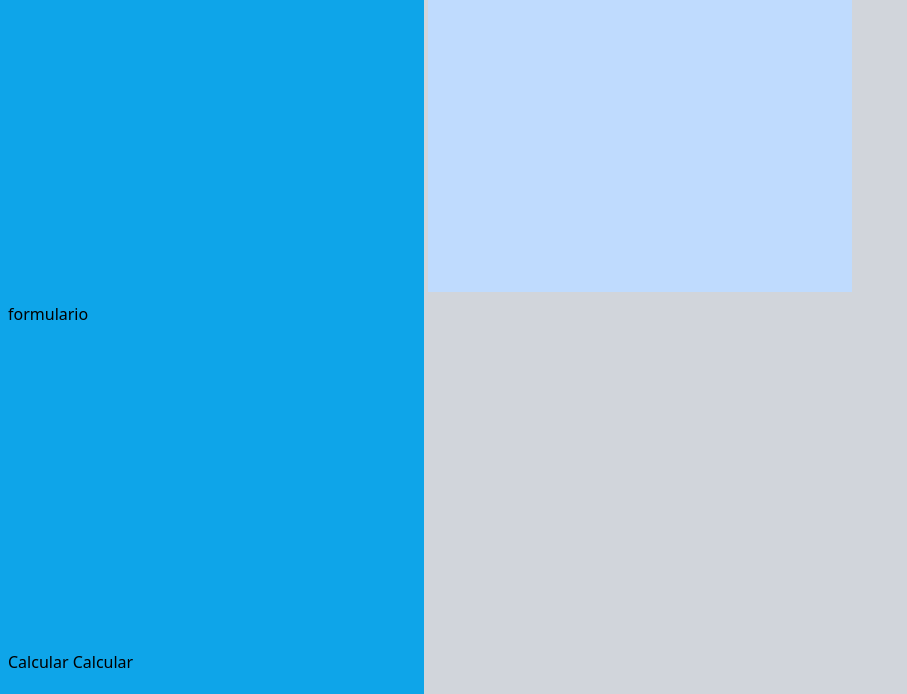
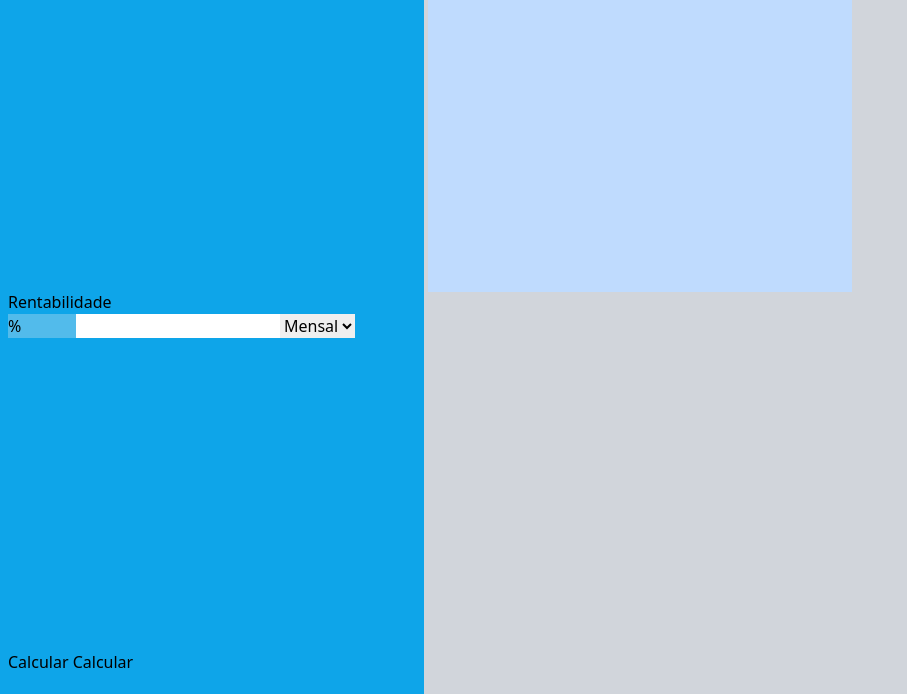
Before and after one commit to EngSivaldo/projCalcInvestJS, a website built with Vite: page index.html in a window 1280 px wide. Shown: the part 106-800 px from the top of the page, without its empty margins (0-907 px from the left). Built offline with nearby package versions, Linux system fonts and the light colour scheme.

Commit message:
criado  formulario de rentabilidade

```diff
--- a/index.html
+++ b/index.html
@@ -9,9 +9,19 @@
   <body class="h-dvh grid gap-1 grid-cols-3 grid-rows-2 border-slate-700	bg-gray-300 	"  >
     <aside class="row-span-2	bg-sky-500	flex flex-col justify-between py-5 px-2">
       <h1 class="bg-red-700 text-white text-2xl	font-bold	px-6">App Calcuadora de Investimentos</h1>
-      <form action="">
-         <h1>formulario</h1>
-      </form>
+      <form class="w-full">   <!--Inicio formulario rentabilidade-->
+        <div class="flex w-full flex-col">
+          <label for="return-rate">Rentabilidade</label>
+          <div class="flex">
+            <input class="w-1/6" type="text" value="%" disabled>
+            <input class="w-1/2" type="text" id="return-rate">
+            <select name="" id="evaluation-period">
+              <option value="monthly">Mensal</option>
+              <option value="yearly">Anual</option>
+            </select>
+          </div>
+        </div>
+      </form>  <!--fim form rentabilid-->
       <div>
         <button>Calcular</button>
         <button>Calcular</button>
```
